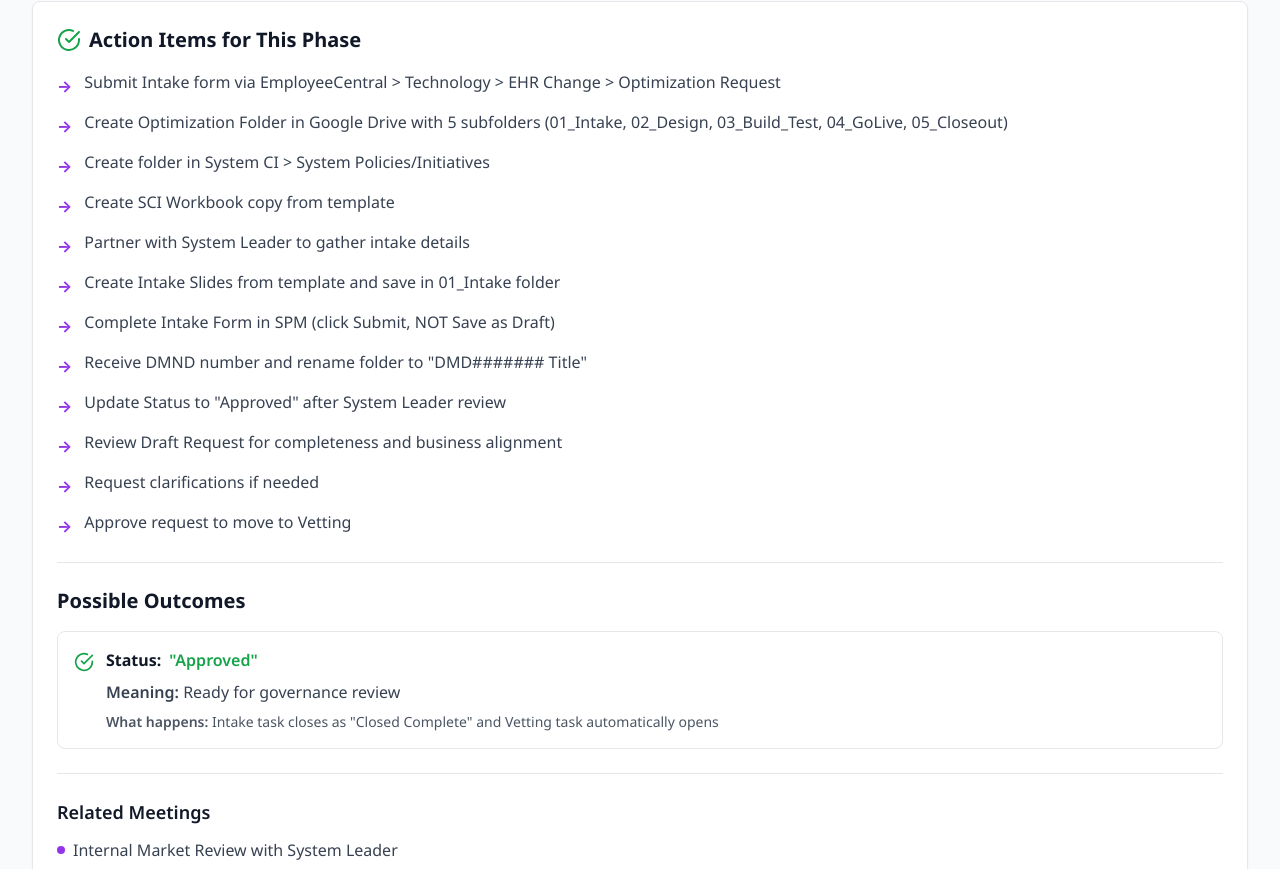
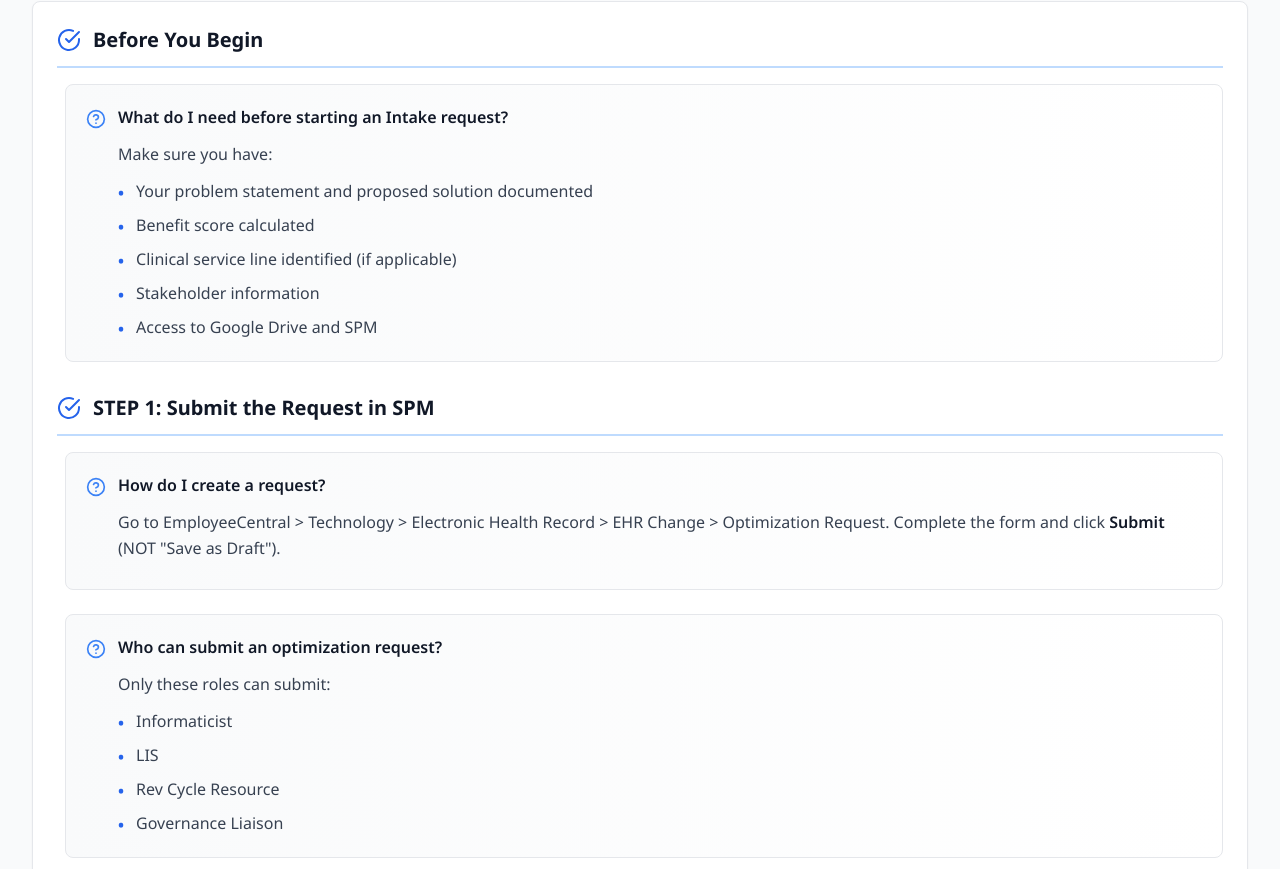
Before and after one commit to mkoepkeci-cmyk/Sophia, a React (Vite) app: page / in a window 1280 px wide. Shown: the part 1151-2020 px from the top of the page. Built offline with nearby package versions, Linux system fonts and the light colour scheme.

Commit message:
Added FormattedOverview.tsx

```diff
--- /dev/null
+++ b/src/components/FormattedOverview.tsx
@@ -0,0 +1,125 @@
+import { CheckCircle, HelpCircle } from 'lucide-react';
+
+interface FormattedOverviewProps {
+  content: string;
+}
+
+interface Section {
+  title: string;
+  items: QAItem[];
+}
+
+interface QAItem {
+  question: string;
+  answer: string;
+  isList?: boolean;
+  listItems?: string[];
+  isNote?: boolean;
+}
+
+function parseContent(content: string): Section[] {
+  const lines = content.split('\n');
+  const sections: Section[] = [];
+  let currentSection: Section | null = null;
+  let currentQA: QAItem | null = null;
+
+  for (const line of lines) {
+    if (line.startsWith('### **')) {
+      if (currentSection && currentQA) {
+        currentSection.items.push(currentQA);
+        currentQA = null;
+      }
+      if (currentSection) {
+        sections.push(currentSection);
+      }
+      const title = line.replace(/###\s*\*\*(.*?)\*\*/, '$1');
+      currentSection = { title, items: [] };
+    } else if (line.startsWith('**Q:')) {
+      if (currentQA && currentSection) {
+        currentSection.items.push(currentQA);
+      }
+      const question = line.replace(/\*\*Q:\s*(.*?)\*\*/, '$1');
+      currentQA = { question, answer: '', listItems: [] };
+    } else if (line.startsWith('A:')) {
+      if (currentQA) {
+        currentQA.answer = line.replace(/^A:\s*/, '');
+      }
+    } else if (line.startsWith('- ') && currentQA) {
+      if (!currentQA.listItems) currentQA.listItems = [];
+      currentQA.listItems.push(line.replace(/^-\s*/, ''));
+      currentQA.isList = true;
+    } else if (line.trim() && currentQA && !line.startsWith('---') && !line.startsWith('##')) {
+      if (currentQA.answer) {
+        currentQA.answer += ' ' + line.trim();
+      }
+    }
+  }
+
+  if (currentQA && currentSection) {
+    currentSection.items.push(currentQA);
+  }
+  if (currentSection) {
+    sections.push(currentSection);
+  }
+
+  return sections;
+}
+
+export function FormattedOverview({ content }: FormattedOverviewProps) {
+  const sections = parseContent(content);
+
+  return (
+    <div className="space-y-8">
+      {sections.map((section, sectionIdx) => (
+        <div key={sectionIdx} className="space-y-4">
+          <div className="flex items-center gap-3 pb-3 border-b-2 border-blue-200">
+            <CheckCircle className="text-blue-600" size={24} />
+            <h3 className="text-xl font-bold text-gray-900">{section.title}</h3>
+          </div>
+
+          <div className="space-y-6 ml-2">
+            {section.items.map((item, itemIdx) => (
+              <div key={itemIdx} className="bg-gradient-to-r from-gray-50 to-white border border-gray-200 rounded-lg p-5 hover:shadow-md transition-shadow">
+                <div className="flex items-start gap-3 mb-3">
+                  <HelpCircle className="text-blue-500 flex-shrink-0 mt-1" size={20} />
+                  <h4 className="text-base font-semibold text-gray-900">{item.question}</h4>
+                </div>
+
+                <div className="ml-8">
+                  {item.answer && (
+                    <p
+                      className="text-gray-700 leading-relaxed mb-2"
+                      dangerouslySetInnerHTML={{
+                        __html: item.answer
+                          .replace(/\*\*(.*?)\*\*/g, '<strong class="font-semibold text-gray-900">$1</strong>')
+                          .replace(/\[([^\]]+)\]/g, '<span class="inline-block bg-blue-100 text-blue-800 text-xs font-medium px-2 py-1 rounded">$1</span>')
+                      }}
+                    />
+                  )}
+
+                  {item.listItems && item.listItems.length > 0 && (
+                    <ul className="space-y-2 mt-3">
+                      {item.listItems.map((listItem, listIdx) => (
+                        <li key={listIdx} className="flex gap-3 items-start">
+                          <span className="text-blue-600 font-bold flex-shrink-0 mt-0.5">•</span>
+                          <span
+                            className="text-gray-700"
+                            dangerouslySetInnerHTML={{
+                              __html: listItem
+                                .replace(/\*\*(.*?)\*\*/g, '<strong class="font-semibold text-gray-900">$1</strong>')
+                                .replace(/\[([^\]]+)\]/g, '<span class="inline-block bg-blue-100 text-blue-800 text-xs font-medium px-2 py-1 rounded mr-1">$1</span>')
+                            }}
+                          />
+                        </li>
+                      ))}
+                    </ul>
+                  )}
+                </div>
+              </div>
+            ))}
+          </div>
+        </div>
+      ))}
+    </div>
+  );
+}
--- a/src/components/PhaseDashboard.tsx
+++ b/src/components/PhaseDashboard.tsx
@@ -1,6 +1,7 @@
 import { useState } from 'react';
 import { Bell, Users, AlertCircle, ClipboardList, CheckCircle, Mail, RefreshCw, AlertTriangle, XCircle } from 'lucide-react';
 import { Phase } from '../data/phasesData';
+import { FormattedOverview } from './FormattedOverview';
 
 interface PhaseDashboardProps {
   phase: Phase;
@@ -87,81 +88,7 @@ export function PhaseDashboard({ phase, selectedRole }: PhaseDashboardProps) {
       {/* Tab Content */}
       <div className="bg-white rounded-lg shadow-sm border border-gray-200 p-6">
         {activeTab === 'overview' && (
-          <div className="space-y-6">
-            {/* Action Items */}
-            <div>
-              <h3 className="text-xl font-bold text-gray-900 mb-4 flex items-center gap-2">
-                <CheckCircle className="text-green-600" size={24} />
-                Action Items for This Phase
-              </h3>
-              {selectedRole !== 'all' && (
-                <p className="text-sm text-gray-600 mb-4 bg-blue-50 border border-blue-200 rounded p-3">
-                  Showing actions for: <span className="font-semibold">{selectedRole === 'ci' ? 'Clinical Informaticist' : selectedRole === 'cmpgm' ? 'CM Program Manager' : selectedRole === 'it' ? 'IT / Applications Engineer' : selectedRole === 'systemLeader' ? 'System Leader' : 'Validator'}</span>
-                </p>
-              )}
-              <ul className="space-y-3">
-                {getFilteredActions().map((item, index) => (
-                  <li key={index} className="flex gap-3 items-start">
-                    <span className="text-purple-600 font-bold flex-shrink-0 mt-1">→</span>
-                    <span className="text-gray-700">{item.action}</span>
-                  </li>
-                ))}
-              </ul>
-              {getFilteredActions().length === 0 && (
-                <p className="text-gray-500 italic">No specific actions for the selected role in this phase.</p>
-              )}
-            </div>
-
-            {/* Possible Outcomes */}
-            {phase.outcomes.length > 0 && (
-              <div className="border-t border-gray-200 pt-6">
-                <h3 className="text-xl font-bold text-gray-900 mb-4">
-                  Possible Outcomes
-                </h3>
-                <div className="grid gap-4">
-                  {phase.outcomes.map((outcome, index) => (
-                    <div
-                      key={index}
-                      className="border border-gray-200 rounded-lg p-4 hover:shadow-md transition-shadow"
-                    >
-                      <div className="flex items-start gap-3">
-                        <div className="flex-shrink-0 mt-1">
-                          {outcomeIcons[outcome.icon] || <span className="text-2xl">{outcome.icon}</span>}
-                        </div>
-                        <div className="flex-1">
-                          <div className="flex items-center gap-2 mb-2">
-                            <span className="font-bold text-gray-900">Status:</span>
-                            <span className={`font-semibold ${outcome.color}`}>"{outcome.status}"</span>
-                          </div>
-                          <p className="text-gray-700 mb-2">
-                            <span className="font-semibold">Meaning:</span> {outcome.meaning}
-                          </p>
-                          <p className="text-gray-600 text-sm">
-                            <span className="font-semibold">What happens:</span> {outcome.whatHappens}
-                          </p>
-                        </div>
-                      </div>
-                    </div>
-                  ))}
-                </div>
-              </div>
-            )}
-
-            {/* Related Meetings */}
-            {phase.meetings.length > 0 && (
-              <div className="border-t border-gray-200 pt-6">
-                <h3 className="text-lg font-semibold text-gray-900 mb-3">Related Meetings</h3>
-                <ul className="space-y-2">
-                  {phase.meetings.map((meeting, index) => (
-                    <li key={index} className="flex items-center gap-2 text-gray-700">
-                      <span className="w-2 h-2 bg-purple-600 rounded-full"></span>
-                      {meeting}
-                    </li>
-                  ))}
-                </ul>
-              </div>
-            )}
-          </div>
+          <FormattedOverview content={phase.description} />
         )}
 
         {activeTab === 'notifications' && (
```
